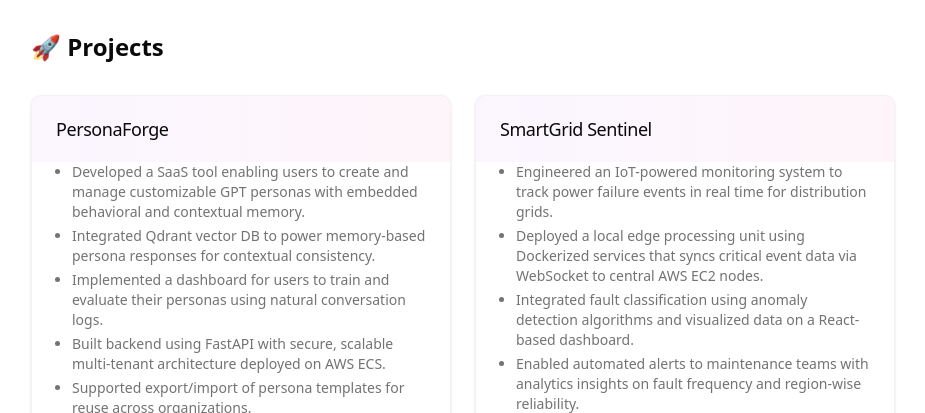
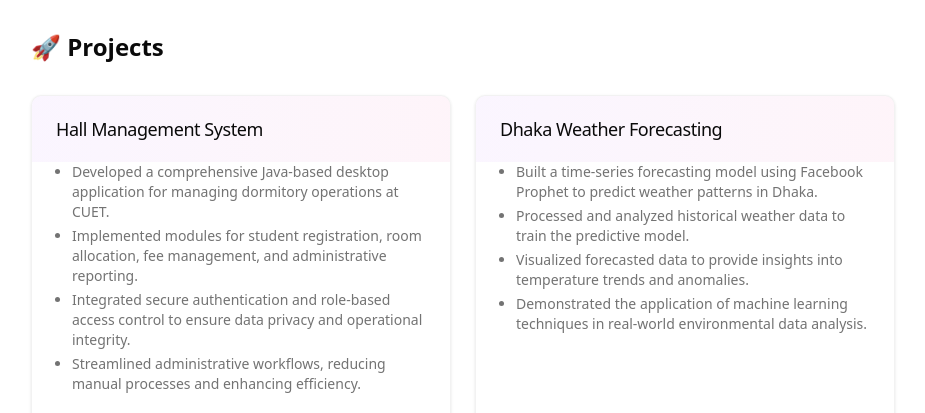
Before and after one commit to kBashar/personal-site, an Astro site: page / in a window 1280 px wide. Shown: the part 2290-2703 px from the top of the page, without its empty margins (177-1102 px from the left). Built offline with nearby package versions, Linux system fonts and the light colour scheme; Astro itself is replaced by a stand-in of ours.

Commit message:
updated with actual projects

```diff
--- a/src/layouts/Layout.astro
+++ b/src/layouts/Layout.astro
@@ -6,7 +6,7 @@ interface Props {
   description?: string;
 }
 
-const { title = "Rishikesh S - Portfolio", description = "My Portfolio" } =
+const { title = "Kbashar S - Portfolio", description = "My Portfolio" } =
   Astro.props;
 ---
 
--- a/src/lib/data.ts
+++ b/src/lib/data.ts
@@ -112,25 +112,23 @@ export const personalInfo = {
 
   export const projects = [
     {
-      title: "PersonaForge",
-      github: "https://github.com/kBashar/personaforge",
+      title: "Hall Management System",
+      github: "https://github.com/kBashar/Hall-management",
       description: [
-        "Developed a SaaS tool enabling users to create and manage customizable GPT personas with embedded behavioral and contextual memory.",
-        "Integrated Qdrant vector DB to power memory-based persona responses for contextual consistency.",
-        "Implemented a dashboard for users to train and evaluate their personas using natural conversation logs.",
-        "Built backend using FastAPI with secure, scalable multi-tenant architecture deployed on AWS ECS.",
-        "Supported export/import of persona templates for reuse across organizations."
+        "Developed a comprehensive Java-based desktop application for managing dormitory operations at CUET.",
+        "Implemented modules for student registration, room allocation, fee management, and administrative reporting.",
+        "Integrated secure authentication and role-based access control to ensure data privacy and operational integrity.",
+        "Streamlined administrative workflows, reducing manual processes and enhancing efficiency."
       ]
     },
     {
-      title: "SmartGrid Sentinel",
-      github: "https://github.com/kBashar/smartgrid-sentinel",
+      title: "Dhaka Weather Forecasting",
+      github: "https://github.com/kBashar/dhaka-weather",
       description: [
-        "Engineered an IoT-powered monitoring system to track power failure events in real time for distribution grids.",
-        "Deployed a local edge processing unit using Dockerized services that syncs critical event data via WebSocket to central AWS EC2 nodes.",
-        "Integrated fault classification using anomaly detection algorithms and visualized data on a React-based dashboard.",
-        "Enabled automated alerts to maintenance teams with analytics insights on fault frequency and region-wise reliability.",
-        "Reduced fault resolution time by 40% across pilot deployment in DPDC substations."
+        "Built a time-series forecasting model using Facebook Prophet to predict weather patterns in Dhaka.",
+        "Processed and analyzed historical weather data to train the predictive model.",
+        "Visualized forecasted data to provide insights into temperature trends and anomalies.",
+        "Demonstrated the application of machine learning techniques in real-world environmental data analysis."
       ]
     }
   ];
```
